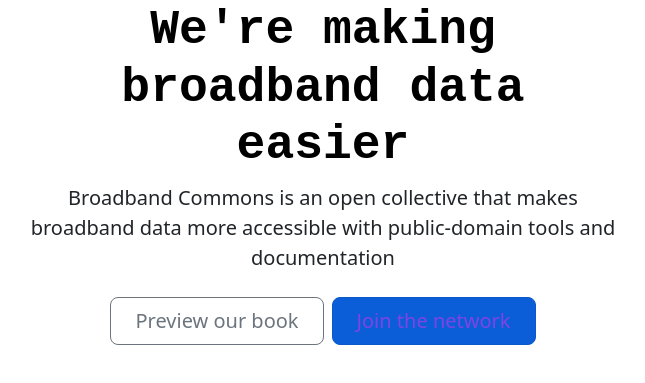
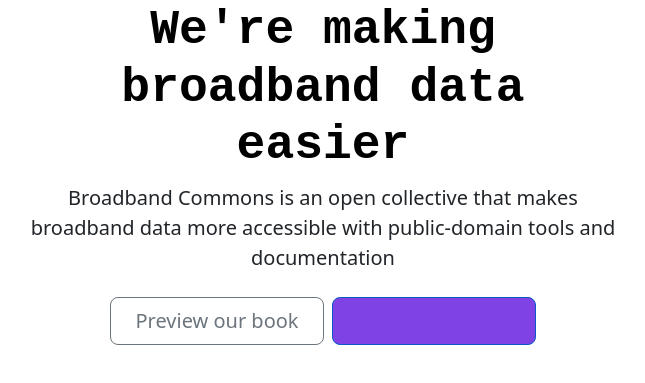
Before and after one commit to bbcommons/bbcommons.github.io, a plain HTML site: page index.html in a window 1280 px wide. In both pictures the pointer is over the link "Join the network". Shown: the part 387-770 px from the top of the page, without its empty margins (317-962 px from the left). Drawn offline with nearby package versions, Linux system fonts and the light colour scheme; a web font is replaced by a local one.

Commit message:
Fix btn-primary hover color

```diff
--- a/style.css
+++ b/style.css
@@ -17,7 +17,8 @@
   background-color: var(--accent-color)!important;
 }
 
-.btn-primary {
+.btn-primary,
+.btn-primary:hover {
   background-color: rgb(127, 67, 229);
 }
 
```
